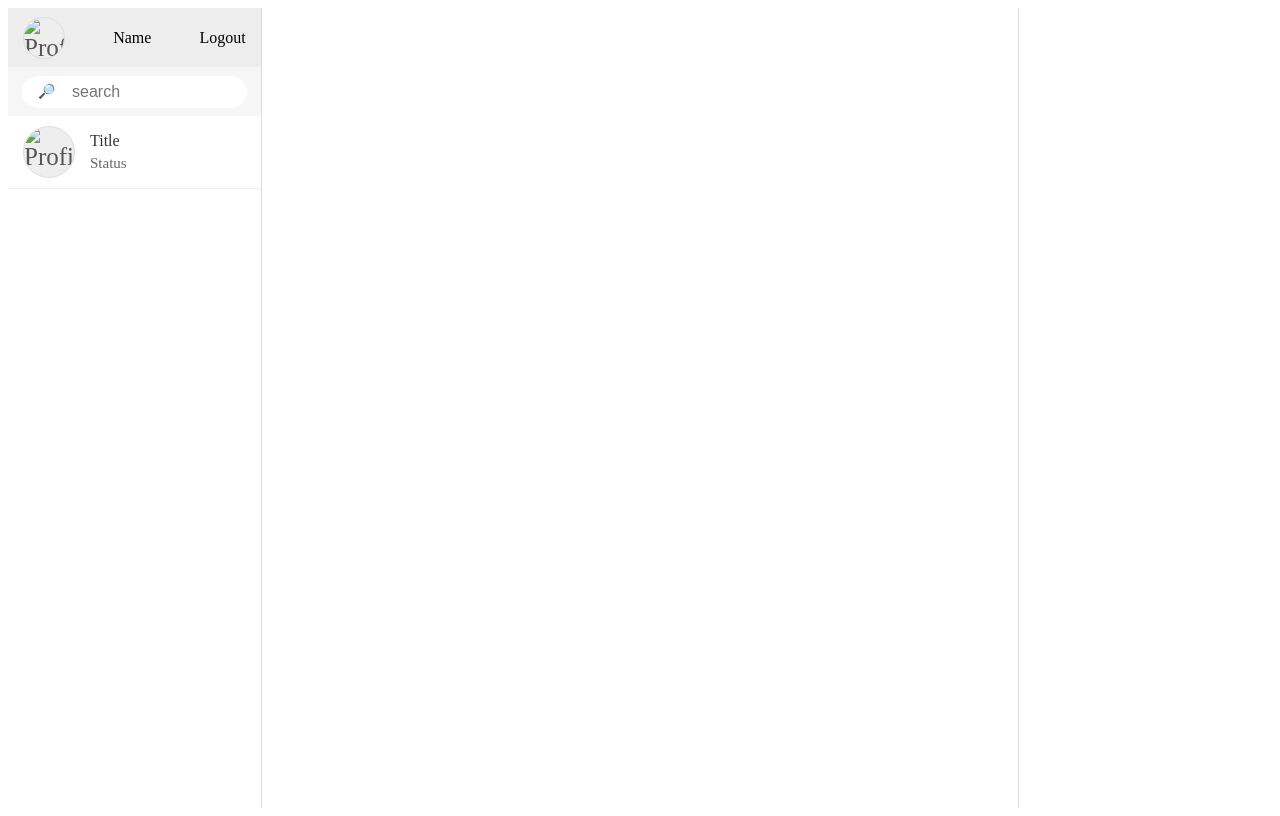
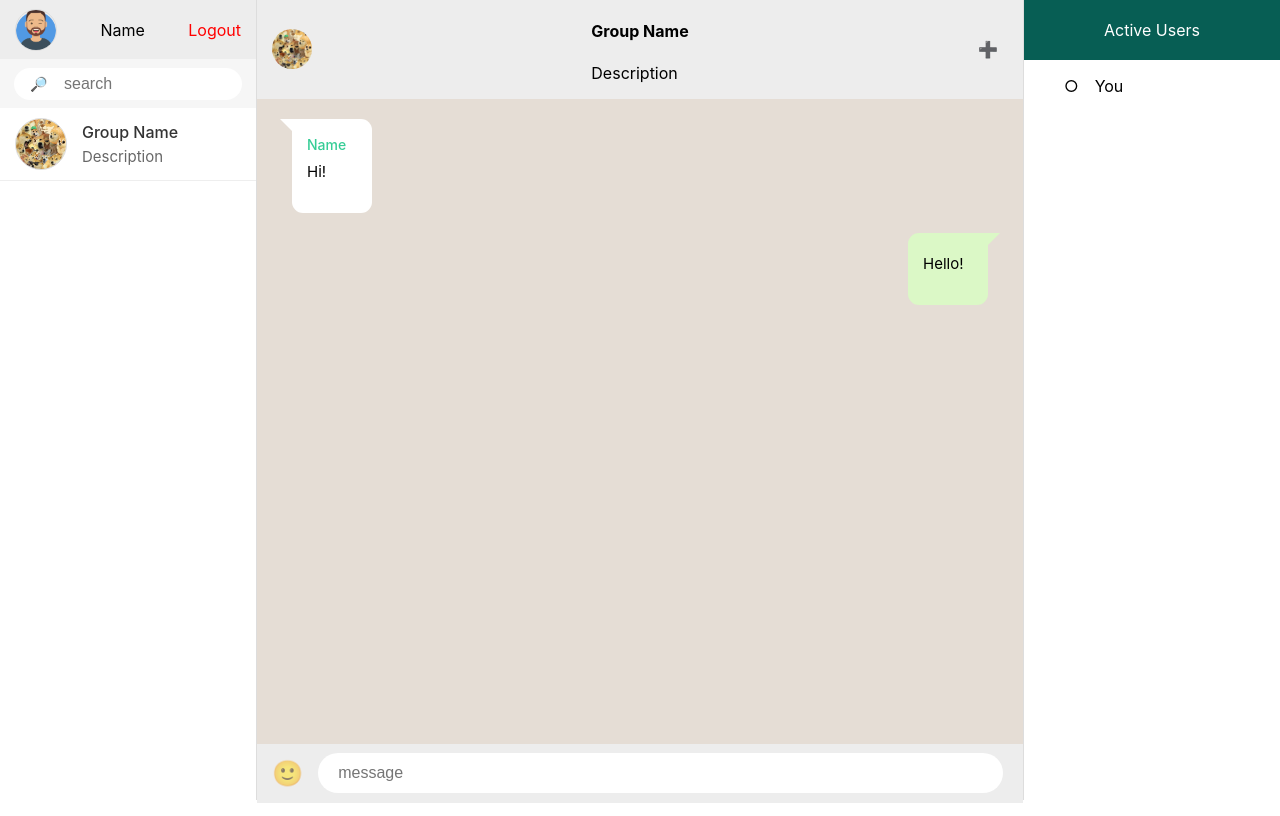
Before and after one commit to wweverma1/socketio-chat, a plain HTML site: page index.html in a window 1280 px wide. Drawn offline with Linux system fonts and the light colour scheme.

Commit message:
completed template

```diff
--- /dev/null
+++ b/assets/stylesheets/style.css
@@ -0,0 +1,328 @@
+body {
+margin: 0;
+font-family: -apple-system, BlinkMacSystemFont, 'Segoe UI', 'Roboto', 'Oxygen',
+    'Ubuntu', 'Cantarell', 'Fira Sans', 'Droid Sans', 'Helvetica Neue',
+    sans-serif;
+-webkit-font-smoothing: antialiased;
+-moz-osx-font-smoothing: grayscale;
+}
+
+code {
+font-family: source-code-pro, Menlo, Monaco, Consolas, 'Courier New',
+    monospace;
+}
+
+a{
+text-decoration: none;
+}
+
+.app {
+    display: flex;
+    align-items: center;
+    justify-content: space-between;
+}
+
+.left-side{
+    width: 20%;
+    display: flex;
+    flex-direction: column;
+    height: 100vh;
+    border-right: 1px solid #ddd;
+}
+
+.middle-side{
+    flex: 1;
+    display: flex;
+    flex-direction: column;
+    height: 100vh;
+    border-right: 1px solid #ddd;
+}
+
+.right-side{
+    width: 20%;
+    display: flex;
+    flex-direction: column;
+    height: 100vh;
+}
+
+/* left side */
+.profile-section{
+    display: flex;
+    align-items:center;
+    justify-content: space-between;
+    background: #ededed;
+    min-height: 59px;
+    padding: 0 15px;
+}
+
+.profile-section .img-container{
+    width: 40px;
+    height: 40px;
+    border-radius: 50%;
+    overflow: hidden;
+    display: flex;
+    align-items: center;
+    justify-content: center;
+    background: #eee;
+    font-size: 25px;
+    color: #555;
+    border: 1px solid #ddd;
+}
+
+.profile-section .img-container img{
+    width: 100%;
+    height: 100%;
+    object-fit: cover;
+}
+
+.profile-section .action-item{
+    color: red;
+    cursor: pointer;
+}
+
+.search-people .search{
+    min-height: 49px;
+    background: #f6f6f6;
+    display: flex;
+    align-items: center;
+    justify-content: center;
+    position: relative;
+}
+
+.search-people .search .icon-block{
+    position: absolute;
+    left: 30px;
+    color: #919191;
+    font-size: 14px;
+}
+
+.search-people .search input{
+    width: calc(100% - 80px);
+    height: 30px;
+    border: none;
+    border-radius: 20px;
+    padding-left: 50px;
+    outline: none;
+    font-size: 16px;
+    color: #919191;
+}
+
+.chat-card-listing{
+    overflow-y: auto;
+}
+
+.chat-card-listing .card{
+    display: flex;
+    align-items: center;
+    padding: 0 15px;
+    min-height: 72px;
+    border-bottom: 1px solid #eee;
+    position: relative;
+}
+
+.chat-card-listing .card .img-container{
+    width: 50px;
+    height: 50px;
+    border-radius: 50%;
+    overflow: hidden;
+    background: #eee;
+    border: 1px solid #ddd;
+    display: flex;
+    align-items: center;
+    justify-content: center;
+    font-size: 25px;
+    color: #555;
+}
+
+.chat-card-listing .card .img-container img{
+    width: 100%;
+    height: 100%;
+    object-fit: cover;
+}
+
+.chat-card-listing .card .card-detail{
+    margin-left: 15px;
+    flex: 1;
+}
+
+.chat-card-listing .card .card-detail .title{
+    font-weight: 500;
+    margin: 0;
+    margin-bottom: 5px;
+    color: #333;
+}
+
+.chat-card-listing .card .card-detail .desc{
+    margin: 0;
+    color: #00000099;
+    font-size: 15px;
+}
+
+/* middle side */
+.chat-section .chat-head{
+    display: flex;
+    align-items: center;
+    justify-content: space-between;
+    background: #ededed;
+    min-height: 59px;
+    padding: 0 15px;
+}
+
+.chat-section .chat-head .img-container{
+    width: 40px;
+    height: 40px;
+    border-radius: 50%;
+    overflow: hidden;
+    display: flex;
+    align-items: center;
+    justify-content: center;
+    background: #eee;
+    font-size: 25px;
+    color: #555;
+}
+
+.chat-section .chat-head .img-container img{
+    width: 100%;
+    height: 100%;
+    object-fit: cover;
+}
+
+.chat-section .chat-head .action-items{
+    color: #919191;
+    padding: 10px;
+    cursor: pointer;
+}
+
+.chat-section .chat{
+    /* temporary height fix */
+    height: calc(100vh - 195px);
+    flex: 1;
+    background: #e5ddd5;
+    padding: 20px 20px;
+    overflow-y: scroll;
+}
+
+.chat-section .chat .msg{
+    color: #000;
+    font-size: 15px;
+    margin: 5px 0 15px 0;
+}
+
+.chat-section .chat .you{
+    line-height: 22px;
+    padding: 15px;
+    background: #fff;
+    border-radius: 11px;
+    margin-bottom: 20px;
+    clear: both;
+    min-width: 50px;
+    position: relative;
+    float: left;
+    margin-right: 10%;
+    font-size: 14px;
+    left: 15px;
+}
+
+.chat-section .chat .you::after{
+    content: " ";
+    position: absolute;
+    width: 0;
+    height: 0;
+    top: 0;
+    bottom: auto;
+    border: 22px solid;
+    left: -12px;
+    right: auto;
+    border-color: #fff transparent transparent transparent;
+}
+
+.chat-section .chat .you .name{
+    font-weight: 500;
+    color: #36cd96;
+}
+
+.chat-section .chat .me{
+    line-height: 22px;
+    padding: 15px;
+    background: #fff;
+    border-radius: 11px;
+    margin-bottom: 20px;
+    clear: both;
+    min-width: 50px;
+    position: relative;
+    float: right;
+    margin-left: 10%;
+    background: #dbf8c6;
+    right: 15px;
+}
+
+.chat-section .chat .me::after{
+    content: " ";
+    position: absolute;
+    width: 0;
+    height: 0;
+    top: 0;
+    bottom: auto;
+    border: 22px solid;
+    left: auto;
+    right: -12px;
+    border-color: #dbf8c6 transparent transparent transparent;
+}
+
+.chat-section .chat-form{
+    background: #ededed;
+    min-height: 59px;
+    display: flex;
+    align-items: center;
+    justify-content: space-between;
+}
+
+.chat-section .chat-form .action-btn{
+    display: flex;
+}
+
+.chat-section .chat-form .action-btn .icon-block{
+    padding: 0 15px;
+    font-size: 25px;
+    color: #9d9d9d;
+    opacity: 0.6;
+}
+
+.chat-section .chat-form .action-btn .icon-block:active{
+    color: #46c756;
+}
+
+.chat-section .chat-form .action-btn .icon-block:hover{
+    opacity: 0.9;
+    cursor: pointer;
+}
+
+.chat-section .chat-form .chat-input{
+    flex: 1;
+    height: 40px;
+    border: none;
+    border-radius: 20px;
+    padding: 0 20px;
+    outline: none;
+    font-size: 16px;
+    color: #555;
+    margin-right: 20px;
+}
+
+/* right side */
+.active-members-panel{
+    background: #075E54;
+    color: #fff;
+    min-height: auto;
+    padding: 20px 0px;
+    text-align: center;
+}
+
+.active-members-list{
+    overflow-y: auto;
+}
+
+.active-members-list ul{
+    display: flex;
+    flex-direction: column;
+}
--- a/index.html
+++ b/index.html
@@ -6,132 +6,14 @@
         <title>Chat App | Socket.IO</title>
         <meta name="description" content="">
         <meta name="viewport" content="width=device-width, initial-scale=1">
-        <link rel="stylesheet" href="">
-        <style>
-            body {
-                display: flex;
-                align-items: center;
-                justify-content: space-between;
-            }
-            .left-side{
-                width: 20%;
-                display: flex;
-                flex-direction: column;
-                height: 100vh;
-                border-right: 1px solid #ddd;
-            }
-            .middle-side{
-                flex: 1;
-                display: flex;
-                flex-direction: column;
-                height: 100vh;
-                border-right: 1px solid #ddd;
-            }
-            .right-side{
-                width: 20%;
-                display: flex;
-                flex-direction: column;
-                height: 100vh;
-            }
-            .profile-section{
-                display: flex;
-                align-items:center;
-                justify-content: space-between;
-                background: #ededed;
-                min-height: 59px;
-                padding: 0 15px;
-            }
-            .profile-section .img-container{
-                width: 40px;
-                height: 40px;
-                border-radius: 50%;
-                overflow: hidden;
-                display: flex;
-                align-items: center;
-                justify-content: center;
-                background: #eee;
-                font-size: 25px;
-                color: #555;
-                border: 1px solid #ddd;
-            }
-            .profile-section .img-container img{
-                width: 100%;
-                height: 100%;
-            }
-            .search-people .search{
-                min-height: 49px;
-                background: #f6f6f6;
-                display: flex;
-                align-items: center;
-                justify-content: center;
-                position: relative;
-            }
-            .search-people .search .icon-block{
-                position: absolute;
-                left: 30px;
-                color: #919191;
-                font-size: 14px;
-            }
-            .search-people .search input{
-                width: calc(100% - 80px);
-                height: 30px;
-                border: none;
-                border-radius: 20px;
-                padding-left: 50px;
-                outline: none;
-                font-size: 16px;
-                color: #919191;
-            }
-            .chat-card-listing{
-                overflow-y: auto;
-            }
-            .chat-card-listing .card{
-                display: flex;
-                align-items: center;
-                padding: 0 15px;
-                min-height: 72px;
-                border-bottom: 1px solid #eee;
-                position: relative;
-            }
-            .chat-card-listing .card .img-container{
-                width: 50px;
-                height: 50px;
-                border-radius: 50%;
-                overflow: hidden;
-                background: #eee;
-                border: 1px solid #ddd;
-                display: flex;
-                align-items: center;
-                justify-content: center;
-                font-size: 25px;
-                color: #555;
-            }
-            .chat-card-listing .card .img-container img{
-                width: 100%;
-                height: 100%;
-            }
-            .chat-card-listing .card .card-detail{
-                margin-left: 15px;
-                flex: 1;
-            }
-            .chat-card-listing .card .card-detail .title{
-                font-weight: 500;
-                margin: 0;
-                margin-bottom: 5px;
-                color: #333;
-            }
-            .chat-card-listing .card .card-detail .desc{
-                margin: 0;
-                color: #00000099;
-                font-size: 15px;
-            }
-        </style>
+        <link rel="stylesheet" href="assets/stylesheets/style.css">
     </head>
     <body>
+        <div class="app">
             <div class="left-side">
                 <div class="profile-section">
                     <div class="img-container">
-                    <img src="" alt="Profile Picture" />
+                        <img src="assets/images/user.png" alt="Profile Picture" />
                     </div>
                     Name
                     <div class="action-item">
@@ -147,21 +29,58 @@
                 <div class="chat-card-listing">
                     <div class="card">
                         <div class="img-container">
-                        <img alt="Profile Picture" src="" />
+                            <img alt="Profile Picture" src="assets/images/group.jpeg" />
                         </div>
                         <div class="card-detail">
-                        <h4 class="title">Title</h4>
-                        <p class="desc">Status</p>
+                            <h4 class="title">Group Name</h4>
+                            <p class="desc">Description</p>
                         </div>
                     </div>
                 </div>
             </div>
             <div class="middle-side">
-
+                <div class="chat-section">
+                    <div class="chat-head">
+                        <div class="img-container">
+                            <img alt="Profile Picture" src="assets/images/group.jpeg" />
+                        </div>
+                        <div class="card-detail">
+                            <h4 class="title">Group Name</h4>
+                            <p class="desc">Description</p>
+                        </div>
+                        <div class="action-items">
+                            ➕
+                        </div>
+                    </div>
+                    <div class="chat" id="chat">
+                        <div class="you">
+                            <span class="name">Name</span>
+                            <p class="msg">Hi!</p>
+                        </div>
+                        <div class="me">
+                            <p class="msg">Hello!</p>
+                        </div>
+                    </div>
+                    <div class="chat-form">
+                        <div class="action-btn">
+                            <div class="icon-block">🙂</div>
+                        </div>
+                        <input class="chat-input" placeholder="message" />
+                    </div>
+                </div>
             </div>
             <div class="right-side">
-
+                <div class="active-members-panel">
+                    Active Users
                 </div>
-        <script src="" async defer></script>
+                <div class="active-members-list">
+                    <ul>
+                       <l1>○&emsp;You</l1>
+                    </ul>
+                </div>
+            </div>
+        </div>
+        <script>
+        </script>
     </body>
 </html>
```
Also changed, not shown: assets/images/group.jpeg (added), assets/images/user.png (added). Lines whose indentation alone changed are shown as unchanged.
